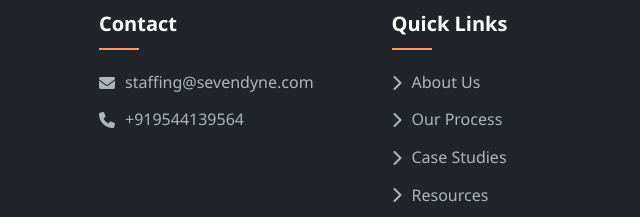
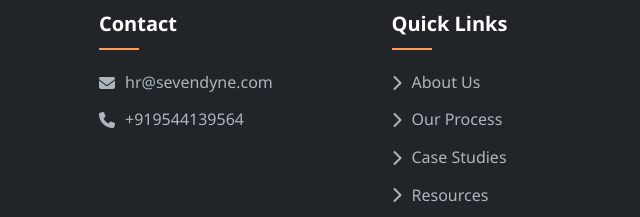
Before and after one commit to sevendyne/SevendyneStaffs, a plain HTML site: page index.html in a window 1280 px wide. Shown: the part 3321-3538 px from the top of the page, 556-1196 px from the left. Drawn offline with Linux system fonts and the light colour scheme.

Commit message:
Update index.html

```diff
--- a/index.html
+++ b/index.html
@@ -1068,7 +1068,7 @@
         <div class="footer-column">
             <h3>Contact</h3>
             <ul class="footer-links">
-                <li><a href="mailto:hr@sevendyne.com"><i class="fas fa-envelope"></i> staffing@sevendyne.com</a></li>
+                <li><a href="mailto:hr@sevendyne.com"><i class="fas fa-envelope"></i> hr@sevendyne.com</a></li>
                 <li><a href="tel:+919544139564"><i class="fas fa-phone"></i> +919544139564</a></li>
             </ul>
         </div>
```
